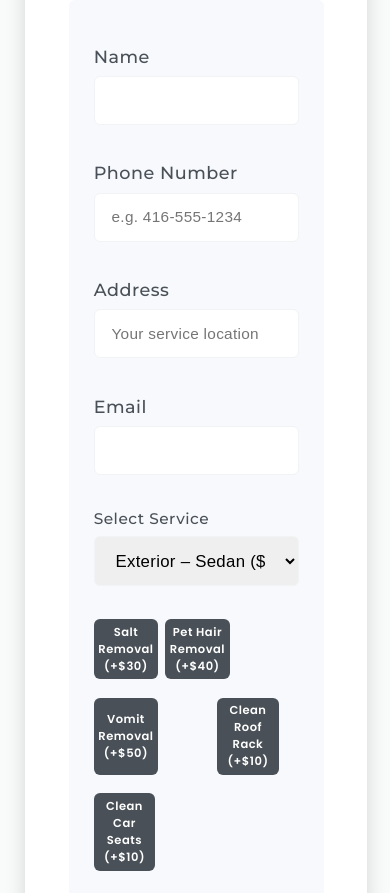
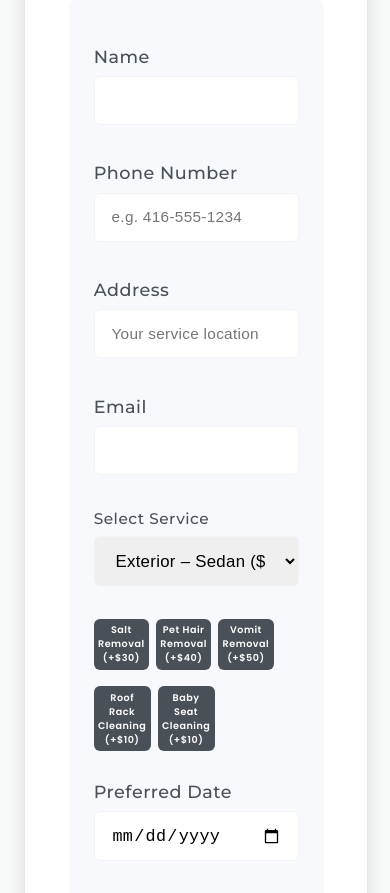
Before and after one commit to noahteitlebaum/Beyond-Spotless, a plain HTML site: page booknow.html in a window 390 px wide. Shown: the part 169-1062 px from the top of the page. Drawn offline with nearby package versions, Linux system fonts and the light colour scheme.

Commit message:
Add-on button updates

```diff
--- a/booknow.html
+++ b/booknow.html
@@ -91,11 +91,11 @@
               <button type="button" id="vomitRemoval" class="addon-btn" data-addon="Vomit Removal (+$50)">
                 Vomit Removal (+$50)
               </button><br>
-              <button type="button" id="roofRack" class="addon-btn" data-addon="Clean Roof Rack (+$10)">
-                Clean Roof Rack (+$10)
+              <button type="button" id="roofRack" class="addon-btn" data-addon="Roof Rack Cleaning (+$10)">
+                Roof Rack Cleaning (+$10)
               </button>
-              <button type="button" id="carSeats" class="addon-btn" data-addon="Clean Car Seats (+$10)">
-                Clean Car Seats (+$10)
+              <button type="button" id="babySeat" class="addon-btn" data-addon="Baby Seat Cleaning (+$10)">
+                Baby Seat Cleaning (+$10)
               </button>
             </div>
 
--- a/script.js
+++ b/script.js
@@ -74,7 +74,7 @@ document.addEventListener('DOMContentLoaded', () => {
                           ? 'Yes (+$50)' : 'No',
         addon_roof_rack:  document.getElementById('roofRack').classList.contains('active')
                           ? 'Yes (+$10)' : 'No',
-        addon_car_seats:  document.getElementById('carSeats').classList.contains('active')
+        addon_baby_seat:  document.getElementById('babySeat').classList.contains('active')
                           ? 'Yes (+$10)' : 'No'
       };
 
--- a/styles.css
+++ b/styles.css
@@ -1018,7 +1018,7 @@ body.menu-closed .content.services {
 /* Shift bottom two buttons (4 & 5) to the right */
 .addon-btn:nth-child(4),
 .addon-btn:nth-child(5) {
-  margin-left: 90px;
+  margin-left: -20px;
 }
 
 /* Hover and active styles */
@@ -1516,13 +1516,6 @@ body.menu-open #menu-toggle .bar {
   font-size: 0.95rem; /* adjust as needed */
 }
 
-/* in your styles.css */
-.addon-btn:hover {
-  transform: none !important;
-  /* if you want, you can also remove the transition so it’s instant */
-  /* transition: none !important; */
-}
-
 /* Mobile styles */
 @media (max-width: 768px) {
   .addons {
@@ -1530,16 +1523,14 @@ body.menu-open #menu-toggle .bar {
   }
 
   .addons .addon-btn {
-    flex: 0 0 calc(33.33% - 7px); /* all equal width */
-    font-size: 0.72rem;
-    padding: 0.4em;
+    font-size: 0.6rem;
+    padding: 0.45em;
     margin-left: 0 !important; /* reset desktop margin-left */
   }
 
-  /* Target last two buttons for smaller height, padding, and font */
-  .addon-btn:nth-child(4),
-  .addon-btn:nth-child(5) {
-    margin-left: 45px !important;
+  /* in your styles.css */
+  .addon-btn:hover {
+    transform: none !important;
   }
 }
 
```
Also changed, not shown: 1 other file.
